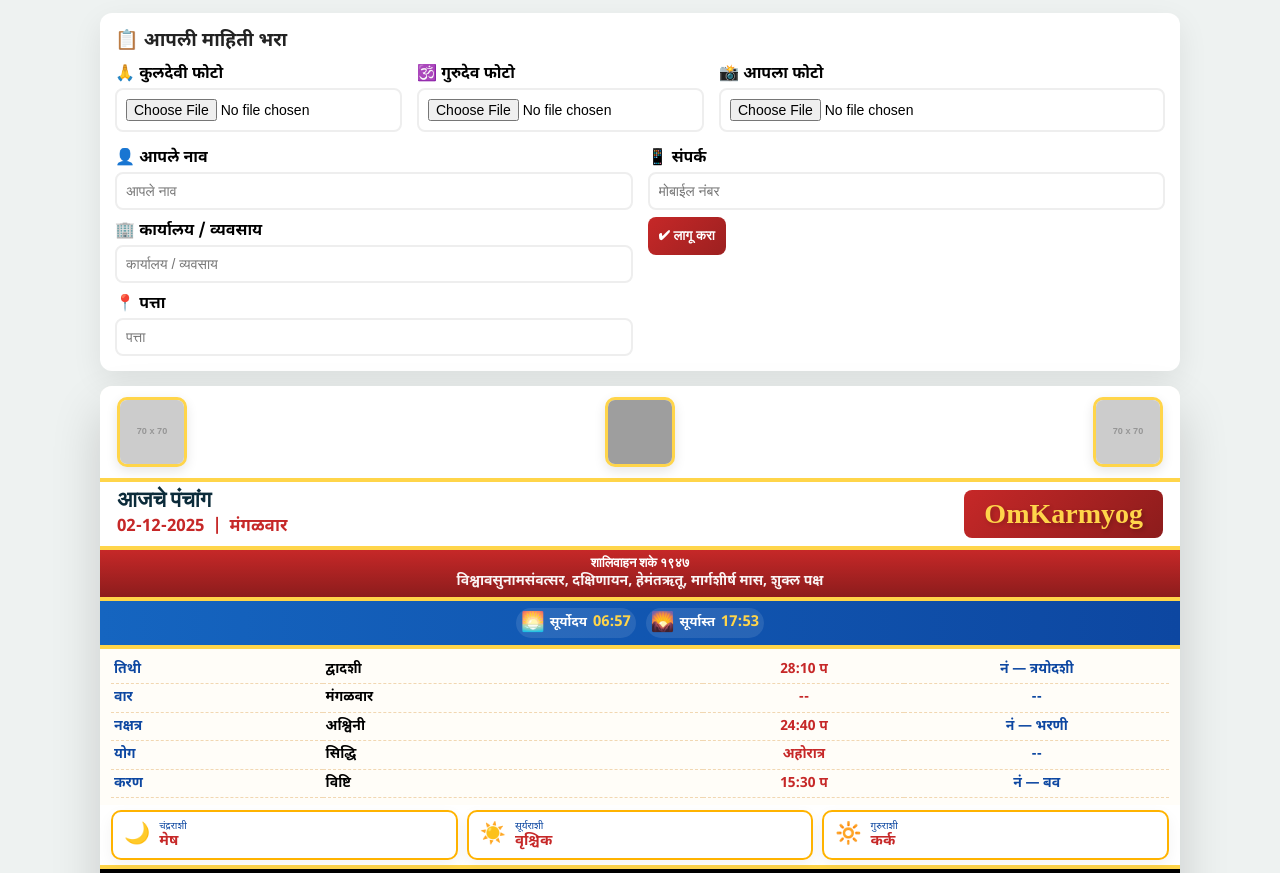
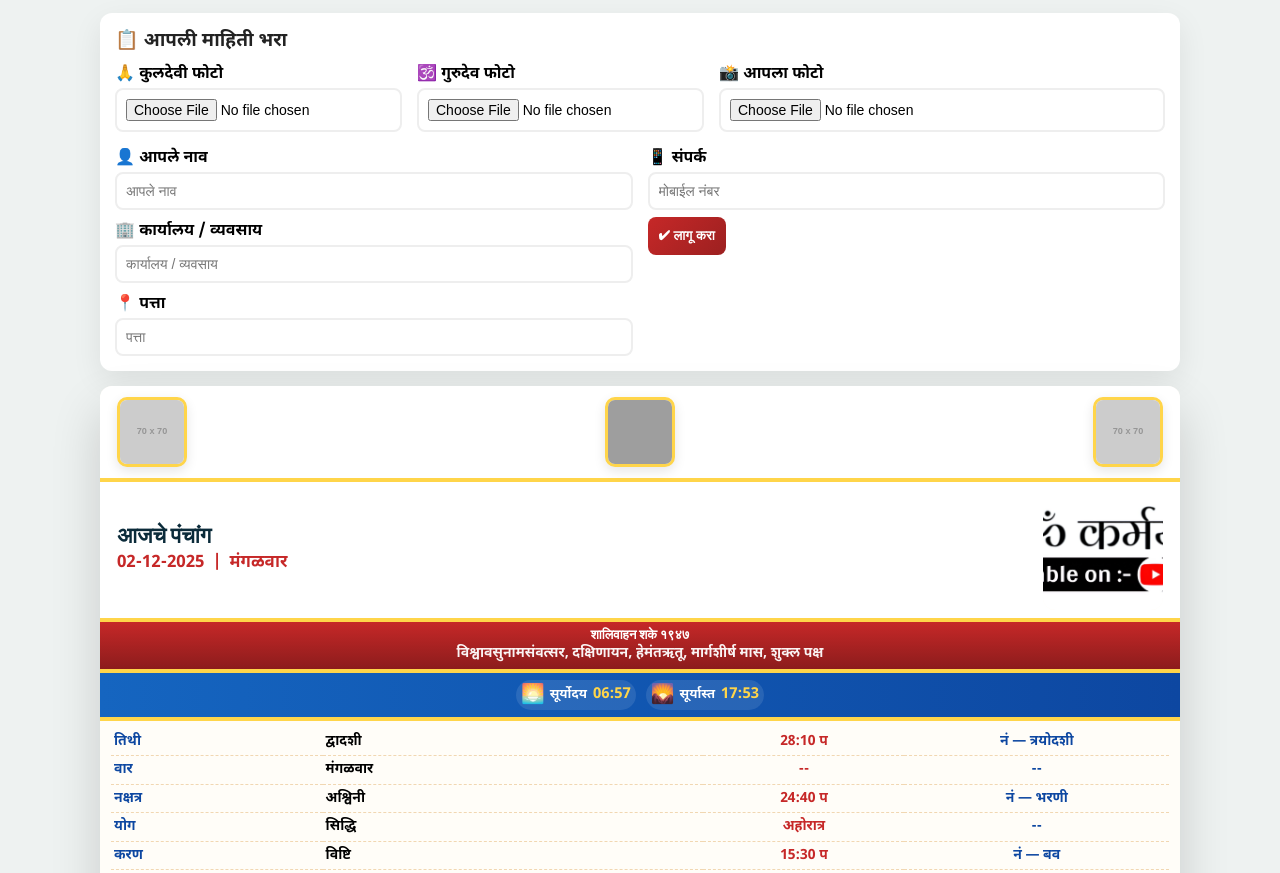
Before and after one commit to sanketramdasi264-prog/panchang, a plain HTML site: page index.html in a window 1280 px wide. Shown: the top 873 px of the page. Drawn offline with nearby package versions, Linux system fonts and the light colour scheme; grey boxes are pictures that could not be loaded; placeholder pictures from the web are drawn by us; a web font is replaced by a local one.

Commit message:
Update index.html

```diff
--- a/index.html
+++ b/index.html
@@ -139,15 +139,51 @@
   }
 
   .brand-logo{
-    font-family:'Arya';
-    font-size:28px;
-    color:var(--gold);
-    font-weight:900;
-    text-shadow:2px 2px 4px rgba(0,0,0,0.2);
-    background:linear-gradient(135deg,var(--accent),#8c1c1c);
-    padding:8px 20px;
-    border-radius:8px;
-  }
+    width:120px;
+    height:120px;
+    border-radius:12px;
+    overflow:hidden;
+    position:relative;
+    display:flex;
+    align-items:center;
+    justify-content:center;
+}
+
+.brand-logo{
+    width:120px;
+    height:120px;
+    position:relative;
+    border-radius:12px;
+    overflow:hidden;
+}
+
+/* खाली light glow */
+.brand-logo::after{
+    content:"";
+    position:absolute;
+    bottom:-25px;        /* इमेजच्या खाली किती अंतरावर light दिसेल */
+    left:50%;
+    transform:translateX(-50%);
+    width:140px;
+    height:60px;
+    background:radial-gradient(
+        ellipse at bottom,
+        rgba(255, 230, 120, 0.8) 0%,   /* उजेड color */
+        rgba(255, 230, 120, 0.0) 70%    /* fade out */
+    );
+    filter: blur(18px);   /* light softness */
+    z-index:0;
+}
+
+#brandImage{
+    width:100%;
+    height:100%;
+    object-fit:cover;
+    position:relative;
+    z-index:2;
+}
+
+
 
   /* SHALIVAHAN */
   .shalivahan{
@@ -488,7 +524,9 @@
           <span id="hdrDay">--</span>
         </div>
       </div>
-      <div class="brand-logo">OmKarmyog</div>
+     <div class="brand-logo">
+  <img src="Video.Guru_20251202-123311012.jpg" id="brandImage" />
+</div>
     </div>
 
     <!-- SHALIVAHAN -->
```
